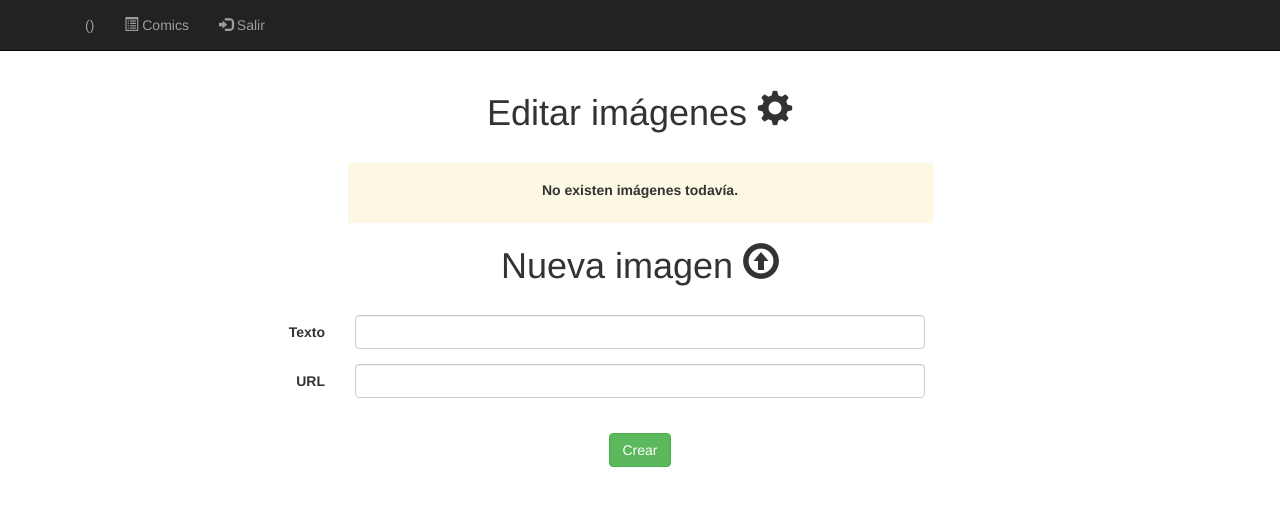
After one commit to javoeria/gae-py, a Python web app: template src/templates/image.html in a window 1280 px wide. The commit adds this page. Shown: the top 506 px of the page. Run offline with Jinja, Linux system fonts and the light colour scheme; the template is opened without the code that fills it, so the values that code supplies are empty.

Commit message:
images of comic done

```diff
--- a/src/main.py
+++ b/src/main.py
@@ -1,12 +1,14 @@
-from views import ShowComics, NewComic, ViewComic, EditComic, DeleteComic, DeleteComment
+from views import ShowComics, NewComic, NewImage, ViewComic, EditComic, DeleteComic, DeleteComment, DeleteImage
 import webapp2
 
 app = webapp2.WSGIApplication([
         ('/', ShowComics),
         ('/new', NewComic),
+        ('/set/([\d]+)', NewImage),
         ('/show/([\d]+)', ViewComic),
         ('/edit/([\d]+)', EditComic),
         ('/delete/([\d]+)', DeleteComic),
         ('/out', DeleteComment),
+        ('/out2', DeleteImage),
         ],
         debug=True)
--- a/src/static/css/style.css
+++ b/src/static/css/style.css
@@ -1,5 +1,9 @@
 * {
   box-sizing: border-box;
+}
+
+p {
+    margin: 0 0 0px;
 }
 
 /* Position the image container (needed to position the left and right arrows) */
--- /dev/null
+++ b/src/templates/image.html
@@ -0,0 +1,87 @@
+{% extends "base.html" %}
+{% block content %}
+<!-- Bootstrap Core CSS -->
+<link href="../static/css/bootstrap.min.css" rel="stylesheet">
+<link href="../static/css/style.css" rel="stylesheet">
+
+<div class="row">
+    <div class="col-lg-12 text-center">
+        <h1>Editar im&aacute;genes <span class="glyphicon glyphicon-cog" aria-hidden="true"></span></h1>
+    </div>
+</div>
+<br/>
+
+{% if comic.images_set.count() > 0 %}
+<div class="row">
+	<table class="table">
+    	<thead>
+        <th width=475>Imagen</th>
+        <th>Texto</th>
+        <th>Fecha</th>
+        <th>Accion</th>
+        </thead>
+        <tbody>
+        {% for image in comic.images_set.order("date") %}
+        <tr>
+        	<td><img src="{{ image.link }}" width="400"></td>
+        	<td>{{ image.text }}</td>
+        	<td>{{ image.date.strftime('%Y-%m-%d') }}</td>
+        	{% if comic.author == user %}
+        	<td><a class="btn btn-danger" href ="/out2?id={{ comic.key().id() }}&i={{ image.key().id() }}">Eliminar</a></td>
+        	{% endif %}
+        </tr>
+        {% endfor %}
+        </tbody>
+	</table>
+</div>
+{% else %}
+<div class="row">
+    <div class="col-lg-12 text-center">
+        <div class="col-md-3"></div>
+        <div class="col-md-6 bg-warning warning_mesagge">
+            <label>No existen im&aacute;genes todav&iacute;a.</label>
+        </div>
+        <div class="col-md-3"></div>
+    </div>
+</div>
+{% endif %}
+
+
+<div class="row">
+    <div class="col-lg-12 text-center">
+        <h1>Nueva imagen <span class="glyphicon glyphicon-upload" aria-hidden="true"></span></h1>
+    </div>
+</div>
+<br/>
+<div class="row">
+    <div class="col-md-12">
+        <form class="form-horizontal" role="form" action="" method="post">
+            <div class="form-group">
+                <label for="inputText" class="col-sm-3 control-label">Texto</label>
+                <div class="col-sm-6">
+                    <input type="text" class="form-control" name="inputText" id="inputText" placeholder="">
+                </div>
+            </div>
+            <div class="form-group">
+                <label for="inputLink" class="col-sm-3 control-label">URL</label>
+                <div class="col-sm-6">
+                    <input type="text" class="form-control" name="inputLink" id="inputLink" placeholder="" oninput="readURL(this.value)">
+                </div>
+            </div>
+            <center><img src="" id="image"></center>
+            <div class="form-group text-center">
+                <button type="submit" value="submit" class="btn btn-success">Crear</button>
+            </div>
+        </form>
+    </div>
+</div>
+
+<script type="text/javascript">
+	function readURL(input) {
+		document.getElementById("image").src = input;
+	}
+</script>
+
+<script src="../static/js/jquery.js"></script>
+<script src="../static/js/bootstrap.min.js"></script>
+{% endblock content %}
```
Also changed, not shown: src/index.yaml (added, +16 -0 lines), src/templates/show.html (+21 -41 lines), src/views.py (+35 -2 lines).
